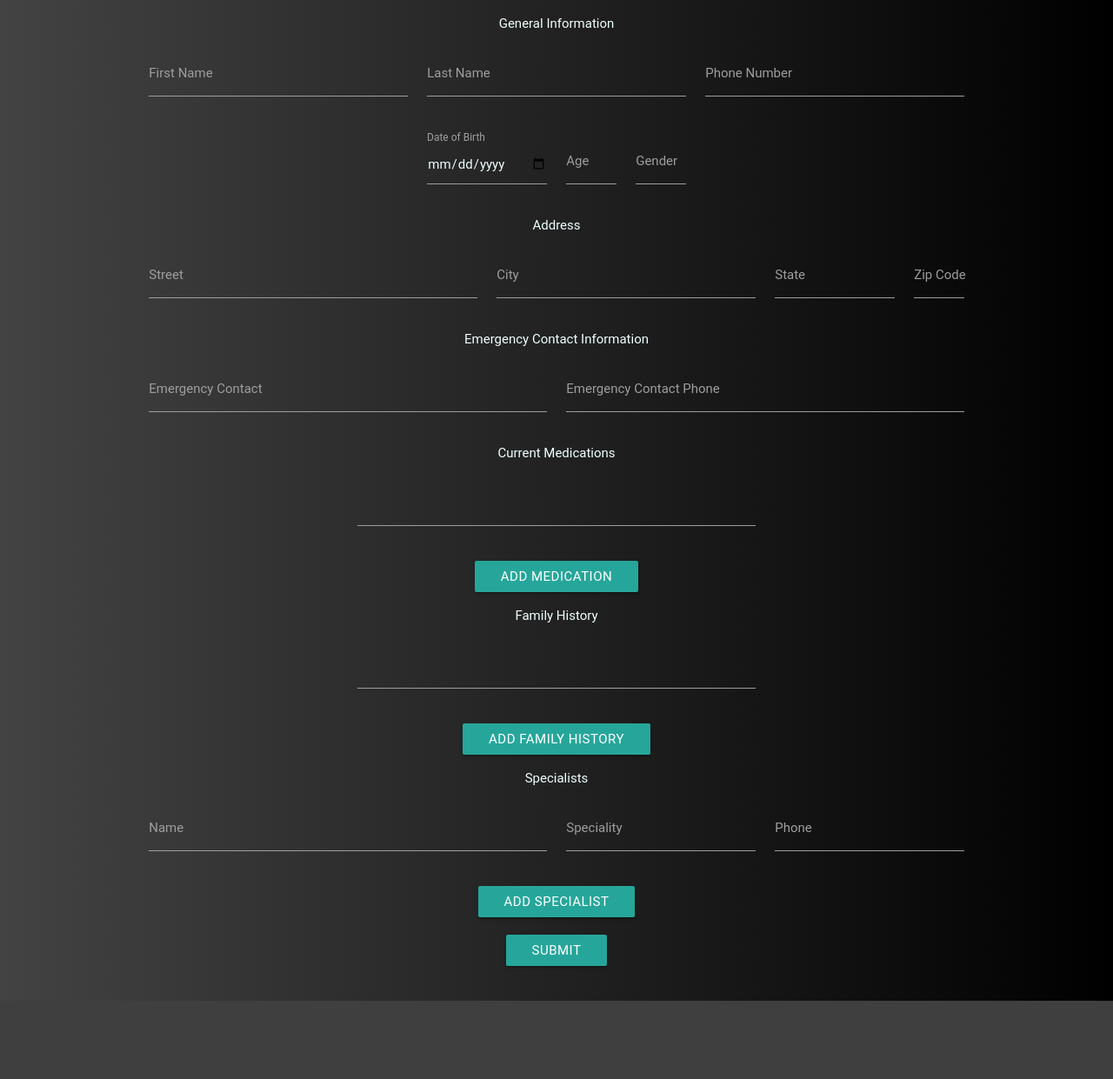
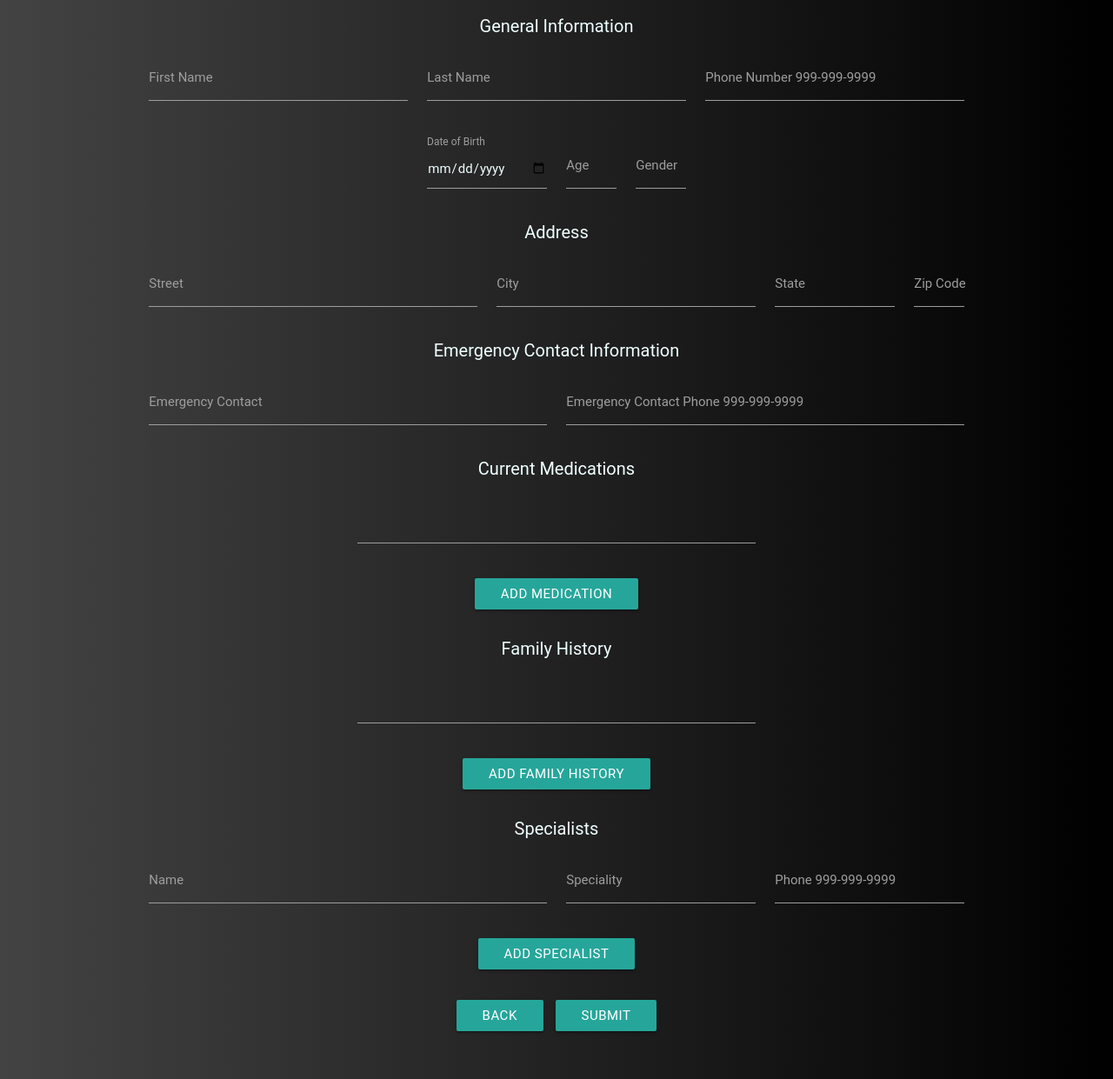
Before and after one commit to blupie01/In-Patient, a PHP site: page /Patient_Form_Firebase_Test/patient_form.html in a window 1280 px wide. Shown: the whole page at 87% size. Before the commit the page ends 1151 px from the top, so only its background shows below. Run offline with PHP 8.4, Linux system fonts and the light colour scheme; some libraries are stand-ins or nearby versions; some web fonts are replaced.

Commit message:
linked pages except login

```diff
--- a/Patient_Form_Firebase_Test/patient_form.css
+++ /dev/null
@@ -1,30 +0,0 @@
-body {
-    background: #000000;
-    background: -webkit-linear-gradient(to left, #000000 , #434343);
-    background: linear-gradient(to left, #000000 , #434343);
-}
-
-#form-container {
-    margin: 0 auto;
-    max-width: 960px;
-    margin-top: 20px;
-    margin-bottom: 20px;
-}
-
-.section-title {
-    text-align: center;
-    padding-bottom: 15px;
-}
-
-.button-holder {
-    text-align: center;
-    padding-bottom: 20px;
-}
-
-.section-title {
-    color: #f0ffff;
-}
-
-input {
-    color: #f0ffff;
-}
--- a/Patient_Form_Firebase_Test/reset.css
+++ /dev/null
@@ -1,48 +0,0 @@
-/* http://meyerweb.com/eric/tools/css/reset/
-   v2.0 | 20110126
-   License: none (public domain)
-*/
-
-html, body, div, span, applet, object, iframe,
-h1, h2, h3, h4, h5, h6, p, blockquote, pre,
-a, abbr, acronym, address, big, cite, code,
-del, dfn, em, img, ins, kbd, q, s, samp,
-small, strike, strong, sub, sup, tt, var,
-b, u, i, center,
-dl, dt, dd, ol, ul, li,
-fieldset, form, label, legend,
-table, caption, tbody, tfoot, thead, tr, th, td,
-article, aside, canvas, details, embed,
-figure, figcaption, footer, header, hgroup,
-menu, nav, output, ruby, section, summary,
-time, mark, audio, video {
-	margin: 0;
-	padding: 0;
-	border: 0;
-	font-size: 100%;
-	font: inherit;
-	vertical-align: baseline;
-}
-/* HTML5 display-role reset for older browsers */
-article, aside, details, figcaption, figure,
-footer, header, hgroup, menu, nav, section {
-	display: block;
-}
-body {
-	line-height: 1;
-}
-ol, ul {
-	list-style: none;
-}
-blockquote, q {
-	quotes: none;
-}
-blockquote:before, blockquote:after,
-q:before, q:after {
-	content: '';
-	content: none;
-}
-table {
-	border-collapse: collapse;
-	border-spacing: 0;
-}
--- a/assets/css/style.css
+++ b/assets/css/style.css
@@ -15,6 +15,7 @@ body {
     text-align: center;
     padding-bottom: 15px;
     color: #f0ffff;
+    font-size: 20px;
 }
 
 .button-holder {
@@ -63,3 +64,8 @@ button {
     margin: 0 auto;
     max-width: 40%;
 }
+
+.patient_back_btn, #add_patient_btn {
+    margin-top: 5px;
+    font-size: 20px;
+}
--- a/assets/javascript/Login.js
+++ b/assets/javascript/Login.js
@@ -1,6 +1,3 @@
-/**
- * Created by Jeffrey on 1/8/2017.
- */
 $("#login_button").on("click", function(event){
     event.preventDefault();
 });
--- a/Patient_Form_Firebase_Test/patient_form.js
+++ b/assets/javascript/patient_form.js
@@ -23,7 +23,8 @@ $("#add-medication-button").on("click", function(event){
     var div_Row = $("<div class='row'>");
     var div_col_m6 = $("<div class='input-field col m6 offset-m3'>");
     var medication_input = $("<input type='text' class='validate'>").attr(
-                            "id", current_medication_key);
+                            "id", current_medication_key).attr(
+                            "name", current_medication_key);
     //putting all the created div's and inputs with attributes together
     var new_medication_form_line = div_Row.append(div_col_m6.append(medication_input));
     //putting to html
@@ -40,7 +41,8 @@ $("#add-family-history-button").on("click", function(event){
     var div_Row = $("<div class='row'>");
     var div_col_m6 = $("<div class='input-field col m6 offset-m3'>");
     var family_history_input = $("<input type='text' class='validate'>").attr(
-                                "id", current_fam_hist_key);
+                                "id", current_fam_hist_key).attr(
+                                "name", current_fam_hist_key);
     //putting all the created div's and inputs with attributes together
     var new_family_history_form_line = div_Row.append(div_col_m6.append(family_history_input));
     //putting to html
@@ -63,20 +65,22 @@ $("#add-specialist-button").on("click", function(event){
 
     //var's for creation of input/label tags for specialist name---------------------------
     var input_spec_name = $("<input type='text' class='validate'>").attr(
-                            "id", current_name_key);
+                            "id", current_name_key).attr("name", current_name_key);
     var label_spec_name = $("<label>Name</label>").attr("for", current_name_key);
     //-------------------------------------------------------------------------------------
 
     //var's for creation of input/label tags for speciality--------------------------------
     var input_speciality = $("<input type='text' class='validate'>").attr(
-                            "id", current_spec_key);
+                            "id", current_spec_key).attr("name", current_spec_key);
     var label_speciality = $("<label>Speciality</label>").attr("for", current_spec_key);
     //-------------------------------------------------------------------------------------
 
     //var's for creation of input/label tags for specialist phone--------------------------
-    var input_spec_phone = $("<input type='text' class='validate'>").attr(
-                            "id", current_spec_phone_key);
-    var label_spec_phone = $("<label>Phone</label>").attr("for", current_spec_phone_key);
+    var phone_format = "\\d{3}[\\\-]\\d{3}[\\\-]\\d{4}";
+    var input_spec_phone = $("<input type='tel' class='validate'>").attr(
+                            "id", current_spec_phone_key).attr("name", current_spec_phone_key).attr(
+                            "pattern", phone_format);
+    var label_spec_phone = $("<label>Phone 999-999-9999</label>").attr("for", current_spec_phone_key);
     //-------------------------------------------------------------------------------------
 
     //putting all the created div's and inputs with attributes together
@@ -181,4 +185,10 @@ $("#submit-button").on("click", function(event){
     console.log(new_Patient);
 
     inPatientDatabase.ref().push(new_Patient);
+    window.location.href='patients.html';
 });
+
+$("#back-button").on("click", function(event){
+    event.preventDefault();
+    window.location.href='patients.html';
+});
--- a/Patient_Form_Firebase_Test/patient_form.html
+++ b/patient_form.html
@@ -3,9 +3,9 @@
 <head>
     <meta charset="UTF-8">
     <title>Patient Form</title>
-    <link rel="stylesheet" href="reset.css">
+    <link rel="stylesheet" href="assets/css/reset.css">
     <link rel="stylesheet" href="https://cdnjs.cloudflare.com/ajax/libs/materialize/0.97.8/css/materialize.css">
-    <link rel="stylesheet" href="patient_form.css">
+    <link rel="stylesheet" href="assets/css/style.css">
     <script src="https://www.gstatic.com/firebasejs/3.6.4/firebase.js"></script>
 </head>
 <body>
@@ -17,29 +17,30 @@
         </div>
         <div class="row">
             <div class="input-field col m4">
-                <input id="first_name" type="text" class="validate">
-                <label id="first_name" for="first_name">First Name</label>
+                <input id="first_name" name="first_name" type="text" class="validate">
+                <label for="first_name">First Name</label>
             </div>
             <div class="input-field col m4">
-                <input id="last_name" type="text" class="validate">
+                <input id="last_name" name="last_name" type="text" class="validate">
                 <label for="last_name">Last Name</label>
             </div>
             <div class="input-field col m4">
-                <input id="phone_number" type="tel" class="validate">
-                <label for="phone_number">Phone Number</label>
+                <input id="phone_number" name="phone_number" type="tel"
+                       pattern="\d{3}[\-]\d{3}[\-]\d{4}" class="validate">
+                <label for="phone_number">Phone Number 999-999-9999</label>
             </div>
         </div>
         <div class="row">
             <div class="input-field col m2 offset-m4">
-                <input id="DOB" type="date" class="validate">
+                <input id="DOB" name="DOB" type="date">
                 <label for="DOB" class="active">Date of Birth</label>
             </div>
             <div class="input-field col m1">
-                <input id="age" type="number" class="validate">
+                <input id="age" name="age" type="number" class="validate">
                 <label for="age">Age</label>
             </div>
             <div class="input-field col m1">
-                <input id="gender" type="text" class="validate">
+                <input id="gender" name="gender" type="text" class="validate">
                 <label for="gender">Gender</label>
             </div>
         </div>
@@ -51,19 +52,19 @@
         </div>
         <div class="row">
             <div class="input-field col m5">
-                <input id="street" type="text" class="validate">
+                <input id="street" name="street" type="text" class="validate">
                 <label for="street">Street</label>
             </div>
             <div class="input-field col m4">
-                <input id="city" type="text" class="validate">
+                <input id="city" name="city" type="text" class="validate">
                 <label for="city">City</label>
             </div>
             <div class="input-field col m2">
-                <input id="state" type="text" class="validate">
+                <input id="state" name="state" type="text" class="validate">
                 <label for="state">State</label>
             </div>
             <div class="input-field col m1">
-                <input id="zip" type="text" class="validate">
+                <input id="zip" name="zip" type="text" class="validate">
                 <label for="zip">Zip Code</label>
             </div>
         </div>
@@ -75,12 +76,13 @@
         </div>
         <div class="row">
             <div class="input-field col m6">
-                <input id="emergency_contact" type="text" class="validate">
+                <input id="emergency_contact" name="emergency_contact" type="text" class="validate">
                 <label for="emergency_contact">Emergency Contact</label>
             </div>
             <div class="input-field col m6">
-                <input id="emergency_contact_phone" type="text" class="validate">
-                <label for="emergency_contact_phone">Emergency Contact Phone</label>
+                <input id="emergency_contact_phone" name="emergency_contact_phone" type="tel"
+                       pattern="\d{3}[\-]\d{3}[\-]\d{4}" class="validate">
+                <label for="emergency_contact_phone">Emergency Contact Phone 999-999-9999</label>
             </div>
         </div>
         <!--Emergency Contact End-------------------------------------------------->
@@ -92,12 +94,14 @@
             </div>
             <div class="row">
                 <div class="input-field col m6 offset-m3">
-                    <input id="medication_0" type="text" class="validate">
+                    <input id="medication_0" name="medication_0" type="text" class="validate">
                 </div>
             </div>
         </div>
         <div class="button-holder">
-            <button id="add-medication-button" class="btn waves-effect waves-purple">Add Medication</button>
+            <button id="add-medication-button" class="btn waves-effect waves-purple">
+                Add Medication
+            </button>
         </div>
         <!--Medications Section End------------------------------------------------>
 
@@ -108,12 +112,14 @@
             </div>
             <div class="row">
                 <div class="input-field col m6 offset-m3">
-                    <input id="family_history_0" type="text" class="validate">
+                    <input id="family_history_0" name="family_history_0" type="text" class="validate">
                 </div>
             </div>
         </div>
         <div class="button-holder">
-            <button id="add-family-history-button" class="btn waves-effect waves-purple">Add Family History</button>
+            <button id="add-family-history-button" class="btn waves-effect waves-purple">
+                Add Family History
+            </button>
         </div>
         <!--Family History Section End--------------------------------------------->
 
@@ -124,16 +130,17 @@
             </div>
             <div class="row">
                 <div class="input-field col m6">
-                    <input id="specialist_name_0" type="text" class="validate">
+                    <input id="specialist_name_0" name="specialist_name_0" type="text" class="validate">
                     <label for="specialist_name_0">Name</label>
                 </div>
                 <div class="input-field col m3">
-                    <input id="speciality_0" type="text" class="validate">
+                    <input id="speciality_0" name="speciality_0" type="text" class="validate">
                     <label for="speciality_0">Speciality</label>
                 </div>
                 <div class="input-field col m3">
-                    <input id="specialist_phone_0" type="text" class="validate">
-                    <label for="specialist_phone_0">Phone</label>
+                    <input id="specialist_phone_0" name="specialist_phone_0" type="text"
+                           pattern="\d{3}[\-]\d{3}[\-]\d{4}" class="validate">
+                    <label for="specialist_phone_0">Phone 999-999-9999</label>
                 </div>
             </div>
         </div>
@@ -142,12 +149,15 @@
         </div>
         <!--Specialist Section End------------------------------------------------->
         <div class="button-holder">
-            <button id="submit-button" class="btn waves-effect waves-purple" type="submit">Submit</button>
+            <button id="back-button" class="btn">Back</button>
+            <button id="submit-button" class="btn" type="submit">
+                Submit
+            </button>
         </div>
     </form>
 </div>
 <script src="https://cdnjs.cloudflare.com/ajax/libs/jquery/3.1.1/jquery.js"></script>
 <script src="https://cdnjs.cloudflare.com/ajax/libs/materialize/0.97.8/js/materialize.js"></script>
-<script type="text/javascript" src="patient_form.js"></script>
+<script type="text/javascript" src="assets/javascript/patient_form.js"></script>
 </body>
 </html>
```
Also changed, not shown: assets/javascript/patients.js (renamed from patients.js, +27 -6 lines), patients.html (+21 -7 lines).
